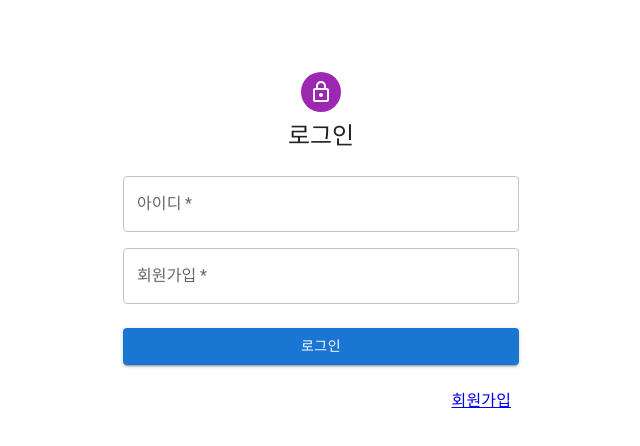
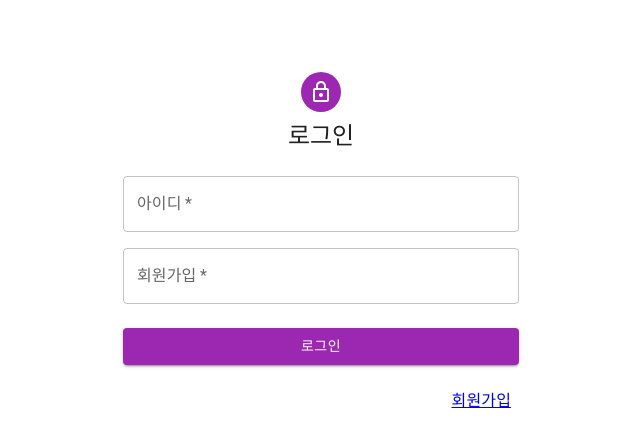
Before and after one commit to y00nZZang/FridgePlease, a React (Create React App) app: page /login in a window 1280 px wide. Shown: the top 446 px of the page, without its empty margins (319-959 px from the left). Built offline with nearby package versions, Linux system fonts and the light colour scheme.

Commit message:
[FEAT] public/theme 추가 및 스타일 코드 수정

```diff
--- a/src/components/category/Item.jsx
+++ b/src/components/category/Item.jsx
@@ -1,4 +1,5 @@
-import React, { useState, useEffect } from 'react';
+/* eslint-disable no-unused-vars */
+import React, { useState } from 'react';
 import { useDispatch } from 'react-redux';
 
 import PropTypes from 'prop-types';
@@ -21,17 +22,14 @@ function Item(props) {
     item.consumptionRate * 100,
   );
 
-  const [bgColor, setBgColor] = useState('');
-
-  useEffect(() => {
-    if (item.elapsedRate < 0.1) {
-      setBgColor('#ffa19950');
-    } else if (item.elapsedRate < 0.3) {
-      setBgColor('#ffda9950');
-    } else {
-      setBgColor('#d6ffa650');
-    }
-  }, []);
+  let bgColor;
+  if (item.elapsedRate < 0.1) {
+    bgColor = 'expire10';
+  } else if (item.elapsedRate < 0.3) {
+    bgColor = 'expire30';
+  } else {
+    bgColor = 'safe';
+  }
 
   const handleChange = (event, newValue) => {
     setConsumptionRate(newValue);
@@ -51,7 +49,8 @@ function Item(props) {
     >
       <Card
         sx={{
-          backgroundColor: bgColor,
+          bgcolor: `${bgColor}.lighter`,
+          p: 1,
           m: 1,
         }}
       >
@@ -59,7 +58,6 @@ function Item(props) {
           sx={{
             height: '15vh',
             display: 'flex',
-            backgroundColor: bgColor,
           }}
         >
           <CardMedia
@@ -68,7 +66,6 @@ function Item(props) {
             sx={{
               height: '15vh',
               width: '15vh',
-              p: 1,
             }}
           />
           <CardContent
@@ -94,7 +91,7 @@ function Item(props) {
             </Typography>
           </CardContent>
         </Box>
-        <Box sx={{ paddingX: 2 }}>
+        <Box sx={{ paddingX: 1 }}>
           <Slider
             value={consumptionRate}
             onChange={handleChange}
@@ -116,7 +113,6 @@ Item.propTypes = {
     memo: PropTypes.string.isRequired,
     totalVol: PropTypes.number.isRequired,
     curVol: PropTypes.number.isRequired,
-    countable: PropTypes.bool.isRequired,
     elapsedRate: PropTypes.number.isRequired,
     consumptionRate: PropTypes.number.isRequired,
   }).isRequired,
--- a/src/components/main/PriorItem.jsx
+++ b/src/components/main/PriorItem.jsx
@@ -12,6 +12,21 @@ import categorys from '../../public/category';
 function PriorItem(props) {
   const { item, type } = props;
 
+  let bgColor;
+  if (type === 'expired') {
+    if (item.leftDate < 3) {
+      bgColor = 'expire10';
+    } else {
+      bgColor = 'expire30';
+    }
+  } else {
+    if (item.consumptionRate < 0.1) {
+      bgColor = 'expire10';
+    } else {
+      bgColor = 'expire30';
+    }
+  }
+
   return (
     <Box sx={{ width: '30vw', height: '40vw', m: 2 }}>
       <Badge
@@ -20,7 +35,7 @@ function PriorItem(props) {
             ? `D${item.leftDate < 0 ? '+' : '-'}${Math.abs(item.leftDate)}`
             : `${item.consumptionRate * 100}%`
         }
-        color="primary"
+        color={bgColor}
         sx={{
           '& .MuiBadge-badge': {
             fontSize: '1.25rem',
@@ -56,6 +71,7 @@ PriorItem.propTypes = {
     name: PropTypes.string.isRequired,
     category: PropTypes.string.isRequired,
     leftDate: PropTypes.number.isRequired,
+    elapsedRate: PropTypes.number.isRequired,
     consumptionRate: PropTypes.number.isRequired,
   }).isRequired,
   type: PropTypes.string.isRequired,
--- a/src/components/main/PriorItemList.jsx
+++ b/src/components/main/PriorItemList.jsx
@@ -12,7 +12,7 @@ function PriorItemList(props) {
   const [scarceItems, setScarceItems] = useState([]);
 
   useEffect(() => {
-    let tmpList = itemList.filter(item => item.elapsedRate < 0.2);
+    let tmpList = itemList.filter(item => item.elapsedRate < 0.3);
     tmpList.sort((a, b) => a.leftDate - b.leftDate);
     setExpiredItems(tmpList);
     tmpList = itemList.filter(item => item.consumptionRate < 0.3);
--- a/src/index.jsx
+++ b/src/index.jsx
@@ -3,17 +3,16 @@ import ReactDOM from 'react-dom/client';
 import { BrowserRouter } from 'react-router-dom';
 
 import CssBaseline from '@mui/material/CssBaseline';
-import { createTheme, ThemeProvider } from '@mui/material/styles';
+import { ThemeProvider } from '@mui/material/styles';
 
 import { Provider } from 'react-redux';
 import store from './modules';
 
 import './index.css';
 import App from './App';
+import theme from './public/theme';
 
 const rootNode = document.getElementById('root');
-
-const theme = createTheme();
 
 ReactDOM.createRoot(rootNode).render(
   <Provider store={store}>
--- /dev/null
+++ b/src/public/theme.js
@@ -0,0 +1,25 @@
+import { createTheme } from '@mui/material/styles';
+
+const theme = createTheme({
+  palette: {
+    primary: {
+      main: '#9c27b0',
+      darker: '#7b1fa2',
+      lighter: '#ba68c8',
+    },
+    expire10: {
+      main: '#ff9e80',
+      lighter: '#ffb19980',
+    },
+    expire30: {
+      main: '#ffd180',
+      lighter: '#ffda9980',
+    },
+    safe: {
+      main: '#ccff90',
+      lighter: '#d6ffa680',
+    },
+  },
+});
+
+export default theme;
```
